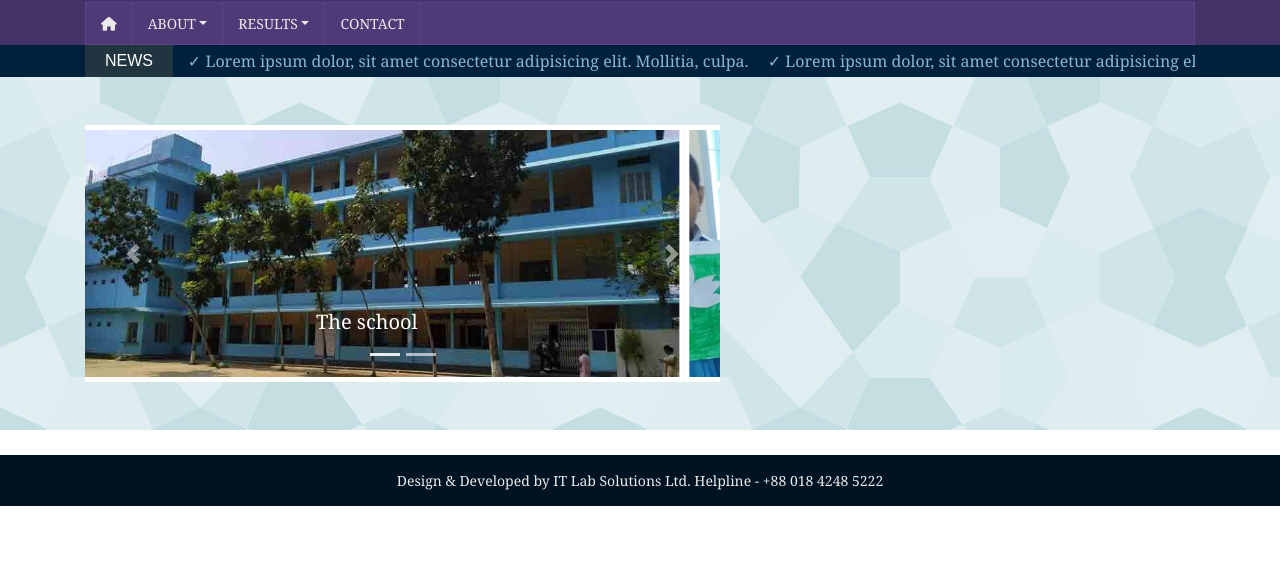
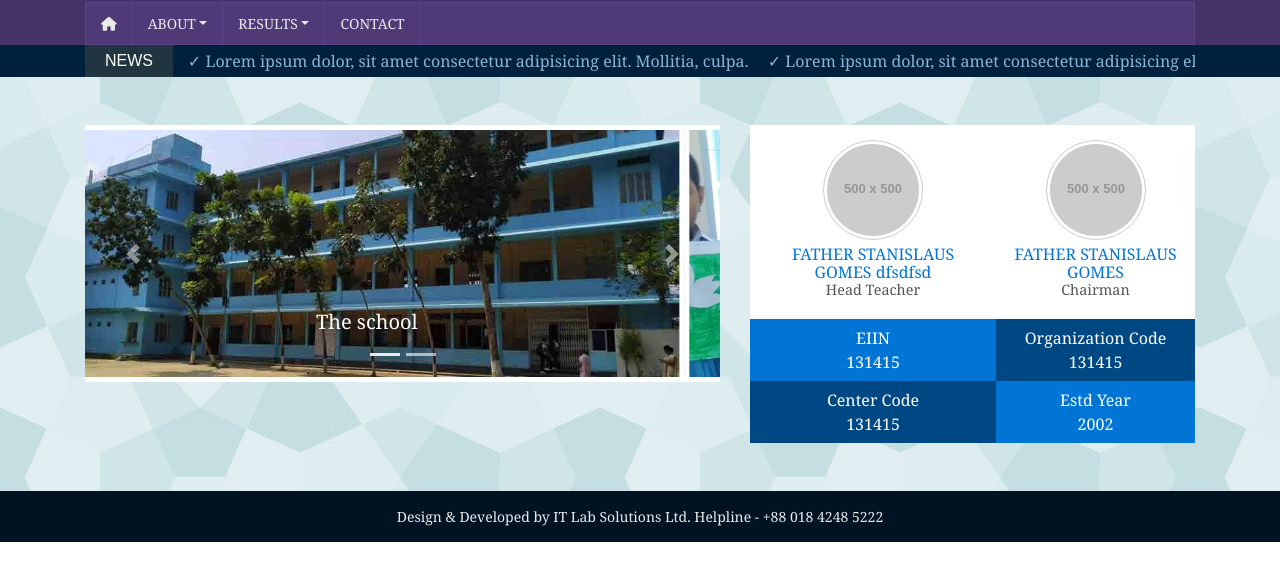
Before and after one commit to rashadulalam/newholy, a website: page index.html in a window 1280 px wide. Shown: the part 111-692 px from the top of the page. Drawn offline with nearby package versions, Linux system fonts and the light colour scheme; placeholder pictures from the web are drawn by us; files whose address does not match are found by name.

Commit message:
Team Widget

```diff
--- a/index.html
+++ b/index.html
@@ -137,21 +137,33 @@
             <span class="sr-only">Next</span>
           </a>
         </div>
+      </div> <!-- end col-md-7 -->
 
+      <div class="col-md-5 d-flex">
+            <div class="nhteam-wraper">
+              <div class="nhteam-head">
+                <img src="http://placehold.it/500x500" alt="Head Teacher">
+                <h4>FATHER STANISLAUS GOMES  dfsdfsd<span>Head Teacher</span></h4>
+              </div>
+              <div class="nhteam-footer">
+                <a href="javascript::void(0)" class="bg2">EIIN <span>131415</span></a>
+                <a href="javascript::void(0)" class="bg1">Center Code <span>131415</span></a>
+              </div>
 
+            </div>
+            <div class="nhteam-wraper">
+              <div class="nhteam-head">
+                <img src="http://placehold.it/500x500" alt="Head Teacher">
+                <h4>FATHER STANISLAUS GOMES <span>Chairman</span></h4>
+              </div>
+              <div class="nhteam-footer">
+                <a href="javascript::void(0)" class="bg1">Organization Code <span>131415</span></a>
+                <a href="javascript::void(0)" class="bg2">Estd Year <span>2002</span></a>
+              </div>
 
+          </div>
+      </div><!-- end col-md-5 -->
 
-
-
-
-
-
-
-
-      </div> <!-- end col-md-7 -->
-      <div class="col-md-5">
-
-      </div><!-- end col-md-5 -->
     </div> <!-- end row -->
   </div> <!-- end container -->
 </section>
--- a/sass/main.scss
+++ b/sass/main.scss
@@ -212,13 +212,61 @@ header {
 }
 
 
+// nhtea team
+.nhteam-wraper {
+    .nhteam-head {
+        background-color: $body-bg;
+        padding: 15px;
+        img {
+            margin: auto;
+            display: block;
+            width: 100px;
+            height: 100px;
+            border-radius: 50%;
+            background-color: #fff;
+            padding: 3px;
+            border: 1px solid #ccc;
+        }
+        h4 {
+            font-size: 1rem;
+            color: #0075D6;
+            text-align: center;
+            margin: 5px 0;
+            line-height: 18px;
+            span {
+                display: block;
+                font-size: 0.9rem;
+                color: #555;
+            }
+        }
+    }
+    .nhteam-footer {
+        a {
+            color: #fff;
+            text-decoration: none;
+            font-size: 1rem;
+            display: block;
+            text-align: center;
+            padding: 7px 5px;
+            span {
+                display: block;
+            }
+        }
+        a.bg1{
+            background-color: #004884;
+        }
+        a.bg2{
+            background-color: #0075d6;
+        }
+    }
+}
 
 
 
 
 // Footer area
 footer {
-    margin-top: 25px;
+    // margin-top: 25px;
     .site-copyright {
         background-color: $body-bg3;
         padding: 15px 0;
```
Also changed, not shown: css/main.css, 1 other file.
